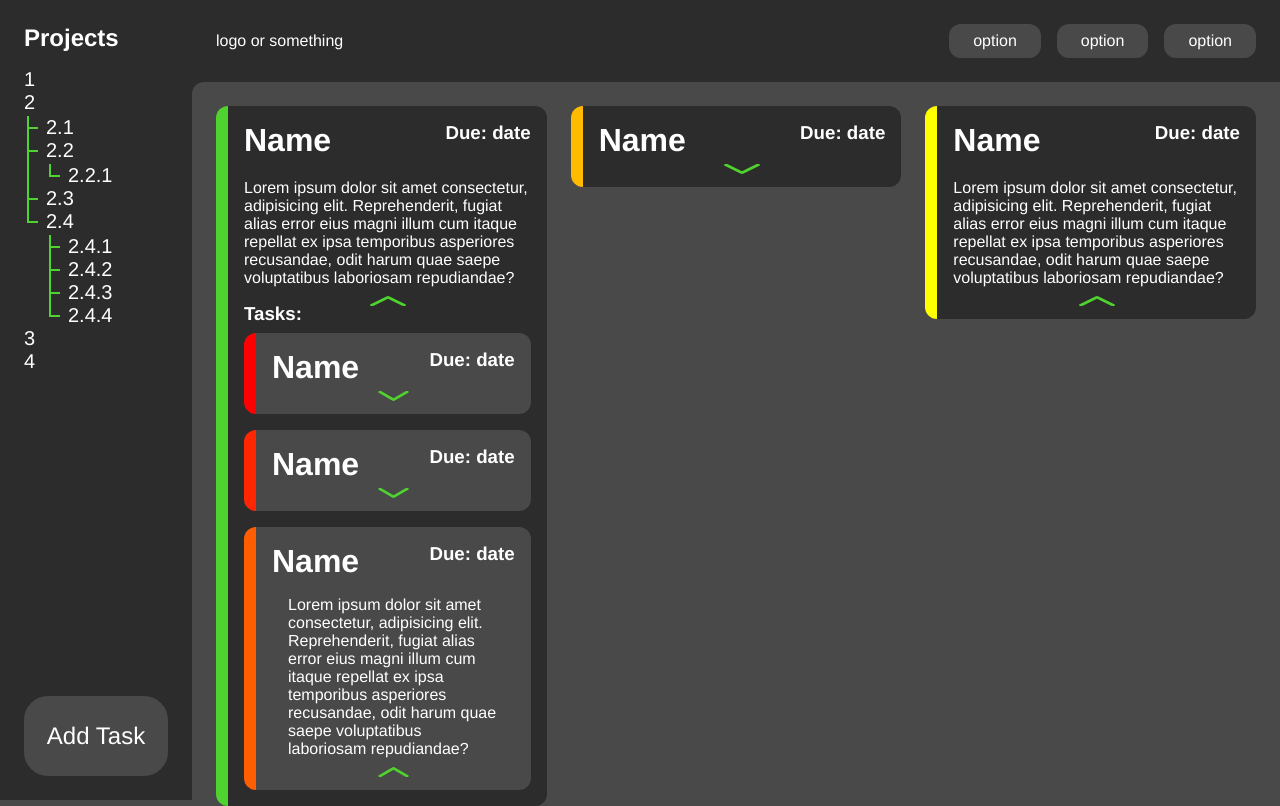
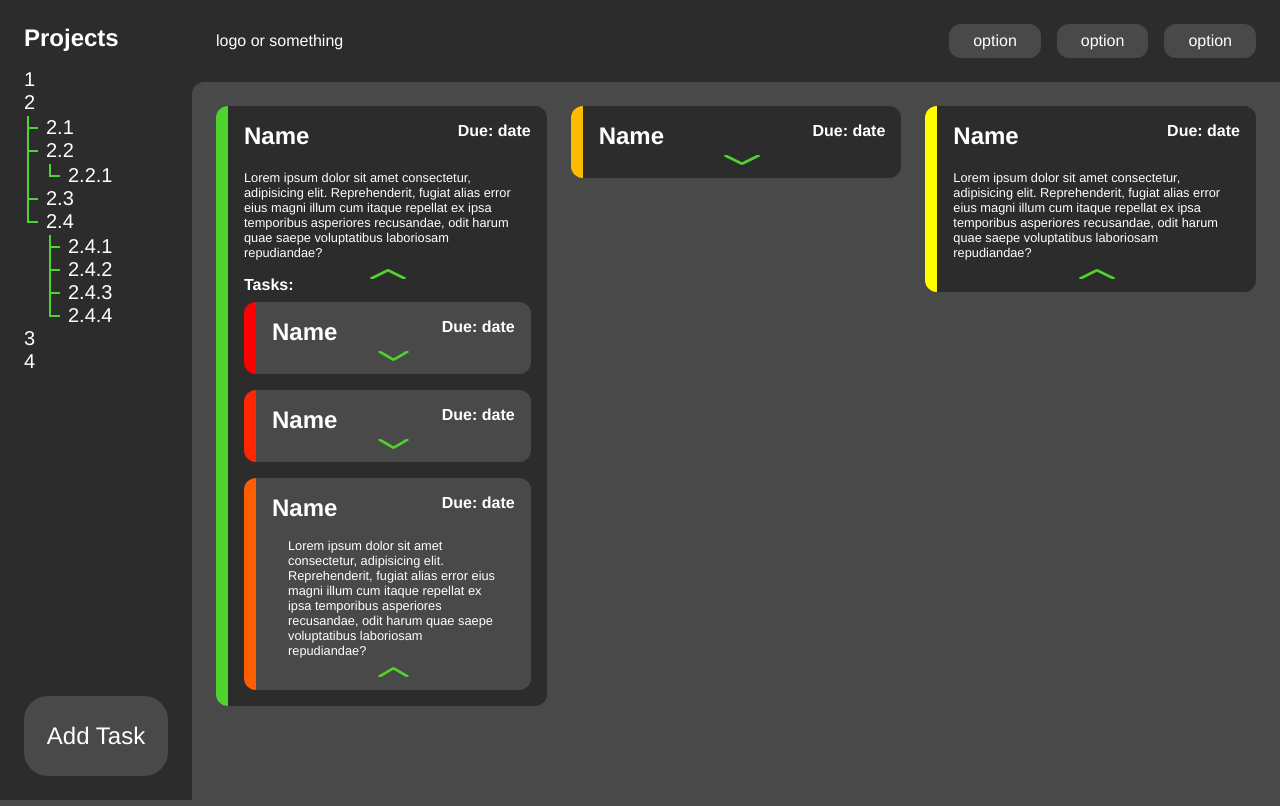
Before and after one commit to WitherMite/odin-to-do-list, a website built with webpack: page src/index.html in a window 1280 px wide. Built offline with nearby package versions, Linux system fonts and the light colour scheme.

Commit message:
Adjust font sizes

```diff
--- a/src/style.css
+++ b/src/style.css
@@ -113,6 +113,14 @@ main {
     justify-content: space-between;
 }
 
+.task h1 {
+    font-size: 1.5rem;
+}
+
+.task h3 {
+    font-size: 1rem;
+}
+
 .collapsible {
     display: none;
     position: absolute;
@@ -127,6 +135,7 @@ main {
 }
 
 .collapsible p {
+    font-size: .8rem;
     margin-bottom: .25rem;
 }
 
```
